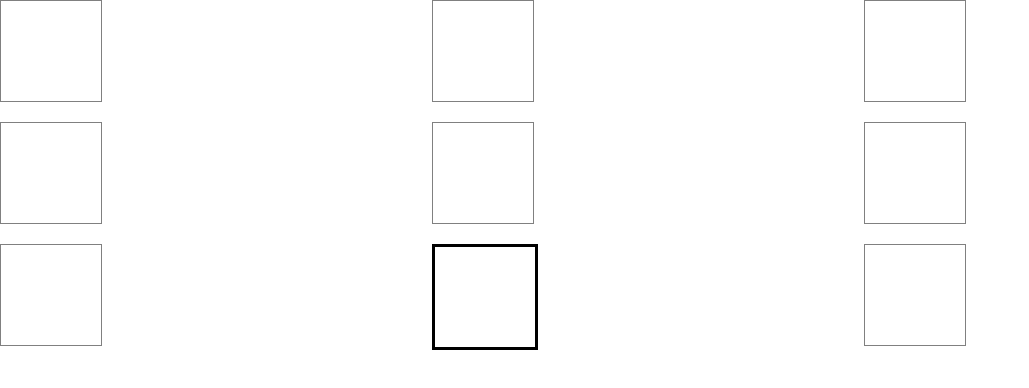
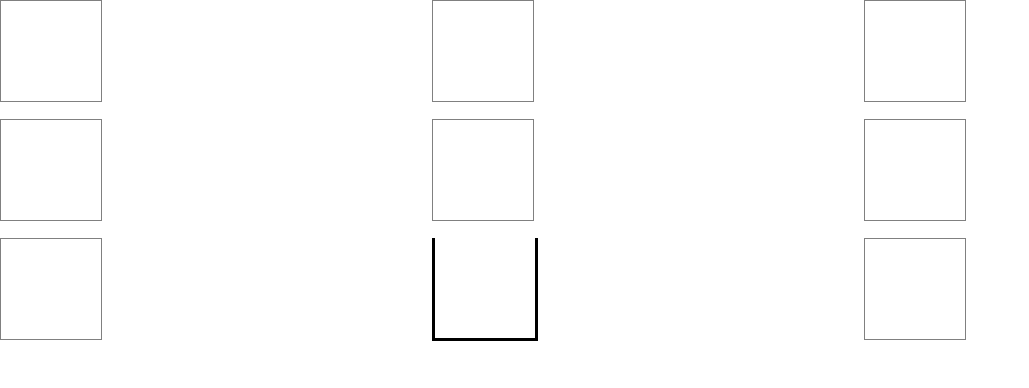
Before and after one commit to austinpapritz/thecerealbar, a React (Create React App) app: page / in a window 1280 px wide. Shown: the top 388 px of the page, without its empty margins (0-1029 px from the left). Built offline with nearby package versions, Linux system fonts and the light colour scheme.

Commit message:
bowlPosition reassigned on arrow key press

```diff
--- a/src/components/Grid/Grid.css
+++ b/src/components/Grid/Grid.css
@@ -12,5 +12,8 @@
   }
 
   .active {
-    border: 3px solid black;
+    border-top: none;
+    border-left: 3px solid black;
+    border-right: 3px solid black;
+    border-bottom: 3px solid black;
   }
--- a/src/components/Grid/Grid.js
+++ b/src/components/Grid/Grid.js
@@ -1,8 +1,25 @@
-import React, {useState} from 'react';
+import React, {useState, useEffect} from 'react';
 import './Grid.css';
 
 function Grid() {
 const [bowlPosition, setBowlPosition] = useState(1);
+
+useEffect(() => {
+    const handleKeyPress = (e) => {
+      if (e.key === 'ArrowLeft' && bowlPosition > 0) {
+        setBowlPosition(bowlPosition - 1);
+      } else if (e.key === 'ArrowRight' && bowlPosition < 2) {
+        setBowlPosition(bowlPosition + 1);
+      }
+    };
+
+    window.addEventListener('keydown', handleKeyPress);
+
+    return () => {
+      window.removeEventListener('keydown', handleKeyPress);
+    };
+  }, [bowlPosition]);
+
   return (
     <div className="grid">
       {/* TOP ROW (cereal boxes) */}
```
